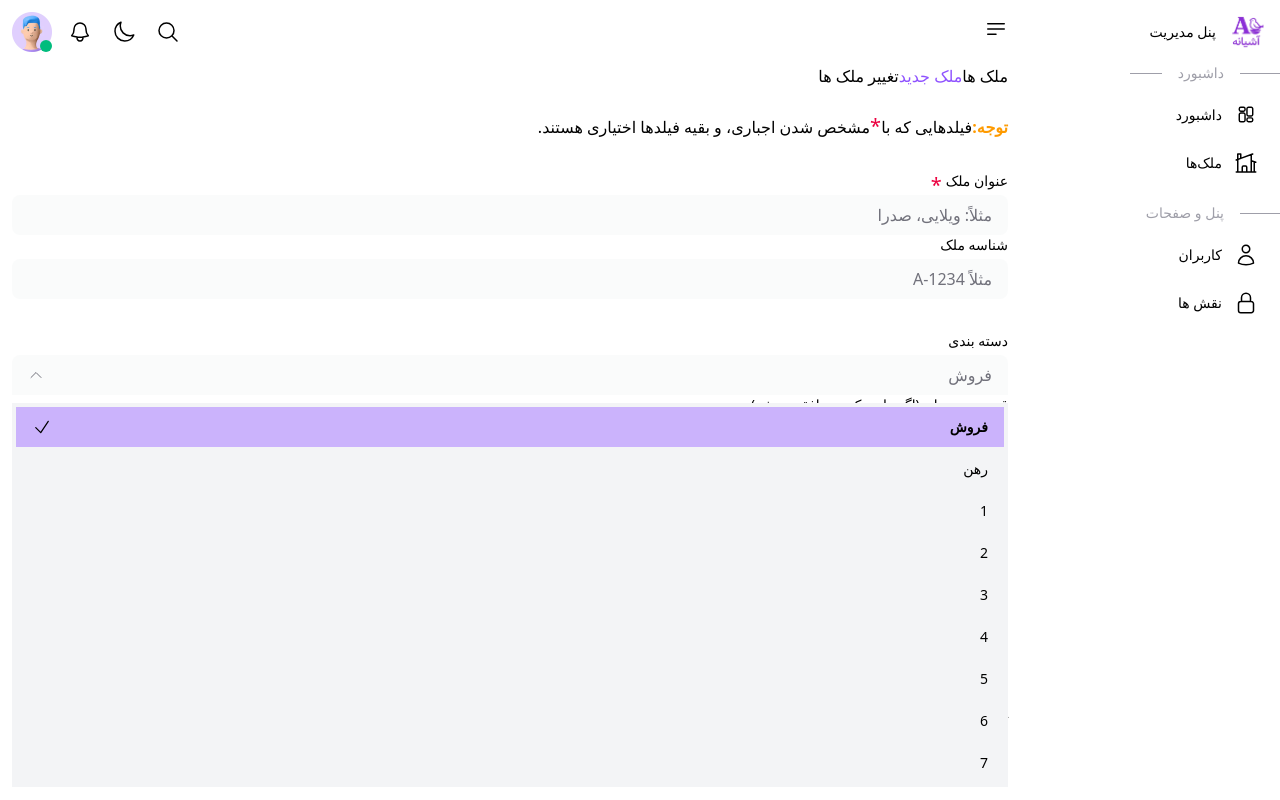
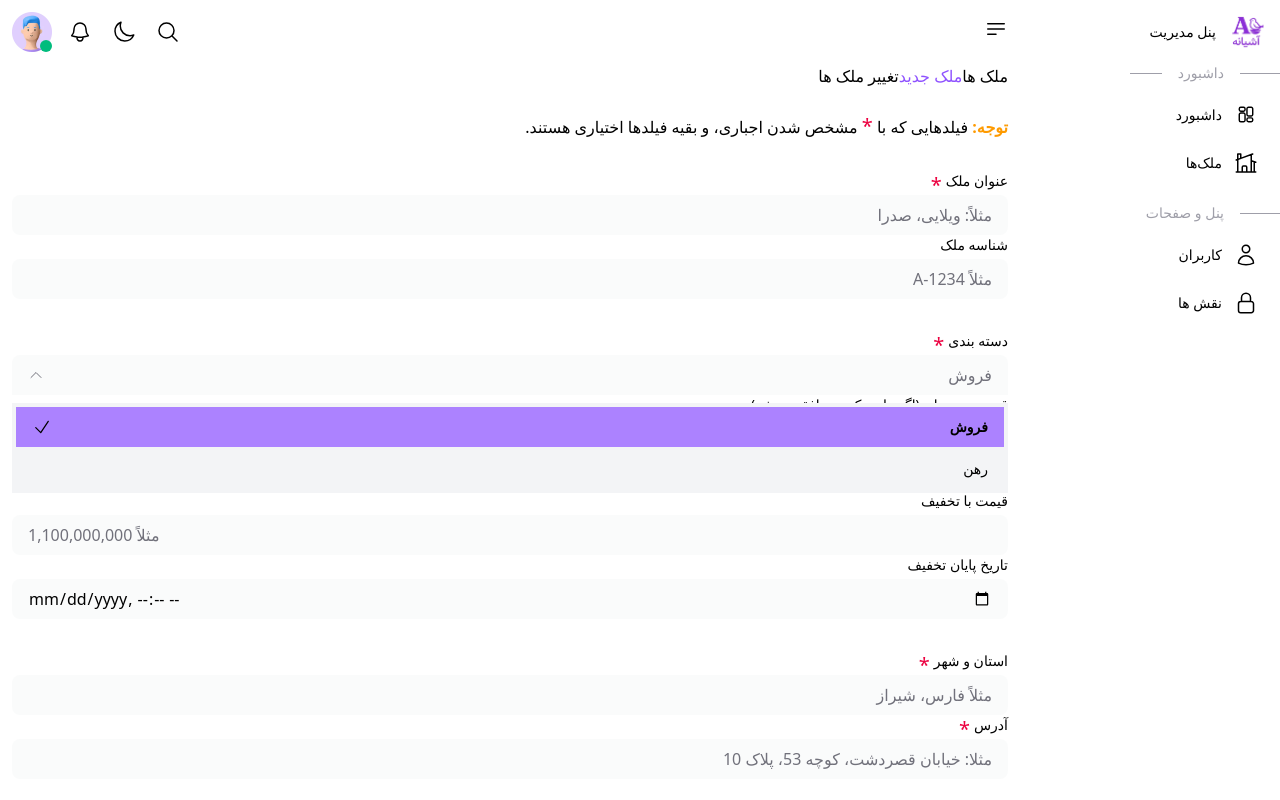
Before and after one commit to homow/home-nest-admin, a Next.js app: page /properties/create in a window 1280 px wide. Both pictures are taken after a click on the button "فروش". Shown: the top 800 px of the page. Built offline with nearby package versions, Linux system fonts and the light colour scheme.

Commit message:
update UI

```diff
--- a/src/app/(main)/properties/create/components/CreatePropertyForm.tsx
+++ b/src/app/(main)/properties/create/components/CreatePropertyForm.tsx
@@ -113,9 +113,12 @@ export default function CreatePropertyForm() {
                     className={"text-amber-500 font-bold"}
                 >
                     توجه:
+                    {" "}
                 </span>
                 فیلدهایی که با
+                {" "}
                 <RedStarField/>
+                {" "}
                 مشخص شدن اجباری، و بقیه فیلدها اختیاری هستند.
             </p>
 
@@ -170,6 +173,7 @@ export default function CreatePropertyForm() {
                 >
                     {/* category */}
                     <SelectBox
+                        required
                         label="دسته بندی"
                         value={formData.category}
                         onChange={e => {
@@ -177,17 +181,7 @@ export default function CreatePropertyForm() {
                         }}
                         options={[
                             {value: "sale", label: "فروش"},
-                            {value: "rent", label: "رهن"},
-                            {value: "1", label: "1"},
-                            {value: "2", label: "2"},
-                            {value: "3", label: "3"},
-                            {value: "4", label: "4"},
-                            {value: "5", label: "5"},
-                            {value: "6", label: "6"},
-                            {value: "7", label: "7"},
-                            {value: "8", label: "8"},
-                            {value: "9", label: "9"},
-                            {value: "10", label: "10"},
+                            {value: "rent", label: "رهن"}
                         ]}
                     />
 
@@ -435,8 +429,13 @@ export default function CreatePropertyForm() {
                             </p>
                             <CheckBox
                                 id={"stock"}
-                                checked={formData.stock === 1}
-                                onChange={() => handleChange("stock", formData.stock === 1 ? 0 : 1)}
+                                checked={Boolean(formData.stock)}
+                                initValue={Boolean(formData.stock)}
+                                onChange={() => {
+                                    handleChange("stock",
+                                        formData.stock === 1 ? 0 : 1
+                                    );
+                                }}
                                 label={"در دسترس است"}
                             />
                         </div>
--- a/src/components/forms/SelectBox.tsx
+++ b/src/components/forms/SelectBox.tsx
@@ -4,6 +4,7 @@ import {useState, useRef, useEffect, type KeyboardEvent} from "react";
 import {SelectBoxOptionsType, SelectBoxPropsType} from "@/types/ui";
 import {cn} from "@/lib/ui-utils";
 import Icon from "../icon/Icon";
+import {RedStarField} from "@/components/ui/Fragments";
 
 export default function SelectBox(
     {
@@ -14,7 +15,8 @@ export default function SelectBox(
         className,
         helperText,
         hasError,
-        disabled
+        disabled,
+        required
     }: SelectBoxPropsType
 ) {
     const [open, setOpen] = useState<boolean>(false);
@@ -114,11 +116,12 @@ export default function SelectBox(
         >
             <p
                 className={cn(
-                    "font-medium mb-1 -top-3.5 right-3.5 text-sm",
+                    "flex flex-row gap-1 font-medium mb-1 -top-3.5 right-3.5 text-sm",
                     disabled && "text-neutral-400"
                 )}
             >
                 {label}
+                {required && <RedStarField/>}
             </p>
 
             <button
@@ -189,9 +192,10 @@ export default function SelectBox(
 
                             className={
                                 cn(
-                                    "min-w-max flex flex-row items-center justify-between text-sm gap-4 cursor-pointer px-4 py-1.5 leading-7 hover:bg-black/30 dark:hover:bg-white/10",
-                                    value === opt.value && "font-bold bg-violet-500/40",
-                                    focusedIndex === index && "bg-black/30 dark:bg-white/10"
+                                    "min-w-max flex flex-row items-center justify-between text-sm gap-4 cursor-pointer px-4 py-1.5 leading-7 hover:bg-black/20 dark:hover:bg-white/10",
+                                    value === opt.value
+                                    && "font-bold bg-violet-500/70 dark:bg-violet-500/40",
+                                    focusedIndex === index && "bg-black/20 dark:bg-white/10"
                                 )
                             }
                         >
```
Also changed, not shown: src/types/ui/input.ts (+5 -4 lines).
